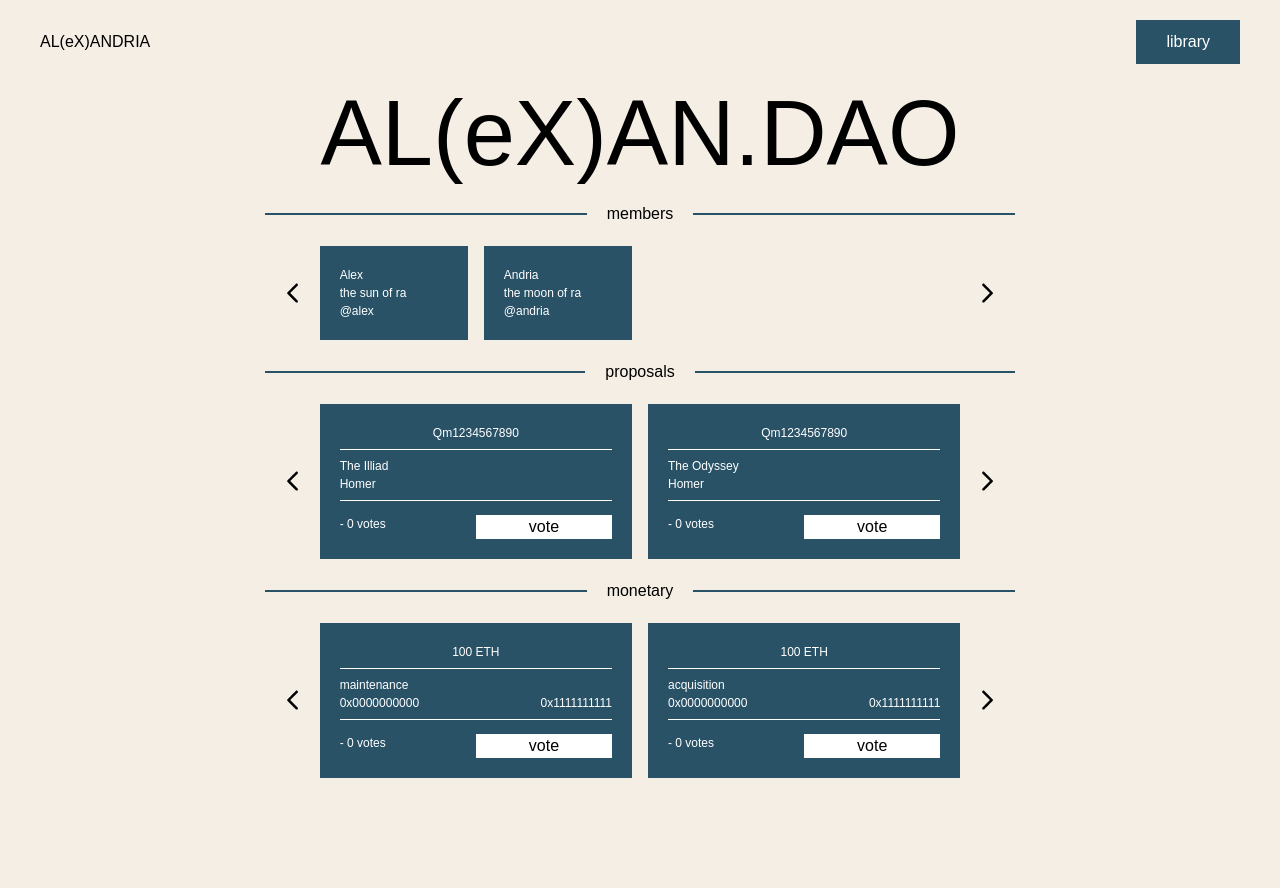
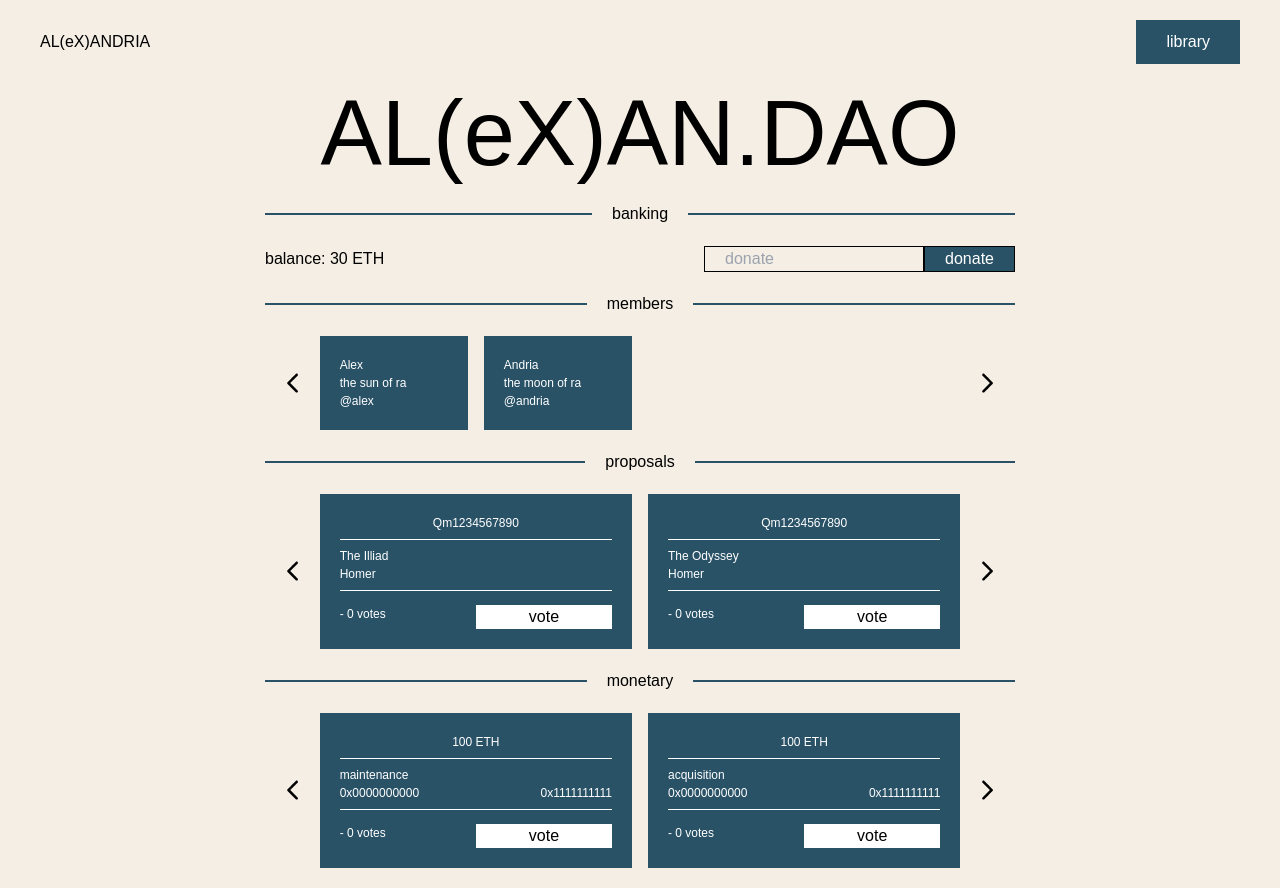
Before and after one commit to wjorgensen/Alexandria, a Next.js app in the folder client/: page /dao in a window 1280 px wide. Before the commit the page ends 800 px from the top, so only its background shows below. Built offline with nearby package versions, Linux system fonts and the light colour scheme; a web font is replaced by a local one.

Commit message:
add dono

```diff
--- a/client/components/divider/divider.module.scss
+++ b/client/components/divider/divider.module.scss
@@ -7,6 +7,7 @@
     .content {
         margin: 0 20px;
         text-align: center;
+        width: 100px;
     }
 
     .bar {
--- a/client/pages/dao/dao.module.scss
+++ b/client/pages/dao/dao.module.scss
@@ -13,7 +13,7 @@
 
 
 
-    .library {
+    .library, .bank {
         width: 750px;
         display: flex;
         flex-direction: column;
@@ -21,6 +21,26 @@
         align-items: center;
         padding-top: 20px;
         padding-bottom: 20px;
+    }
+
+    .bank {
+        flex-direction: row;
+        justify-content: space-between;
+
+        input {
+            width: 220px;
+            border: 1px solid black;
+            background-color: transparent;
+            padding: 00px 20px;
+        }
+
+        button {
+            height: min-content;
+            background-color: #295267;
+            color: white;
+            padding: 0px 20px;
+            border: 1px solid black;
+        }
     }
 }
 
--- a/client/pages/dao/index.tsx
+++ b/client/pages/dao/index.tsx
@@ -1,10 +1,12 @@
-import React from "react";
+import React, { useState } from "react";
 import { EmblaOptionsType } from 'embla-carousel'
 import s from "./dao.module.scss";
 import Carousel from "@/components/carousel/carousel";
 import Divider from "@/components/divider/divider";
 
 export default function Dao() {
+
+    const [donation, setDonation] = useState<number>()
 
     const OPTIONS: EmblaOptionsType = { align: 'start', loop: true}
 
@@ -122,6 +124,17 @@ export default function Dao() {
     return (
         <section className={s.dao}>
             <h1 className={s.librarians}>AL(eX)AN.DAO</h1>
+
+            <Divider content="banking" />
+            <div className={s.bank}>
+                <h2>balance: 30 ETH</h2>
+                <div>
+                    <input type="number" value={donation} onChange={(e) => setDonation(parseInt(e.target.value))}
+                    placeholder="donate"
+                    />
+                    <button className={s.vote}>donate</button>
+                </div>
+            </div>
             <Divider content="members" />
             <div className={s.library}>
                 <Carousel slides={librarians()} options={OPTIONS} type="quarter"/>
```
